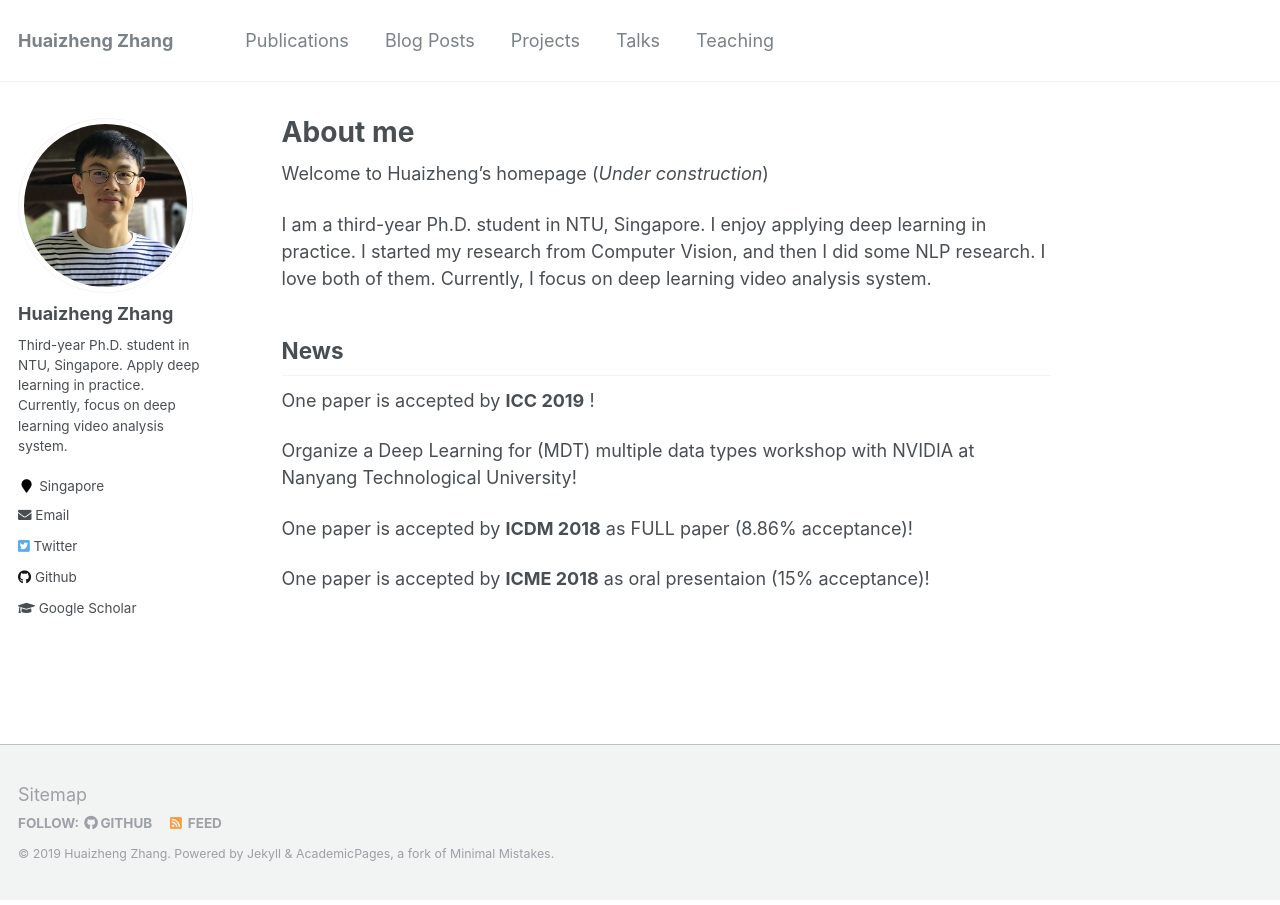
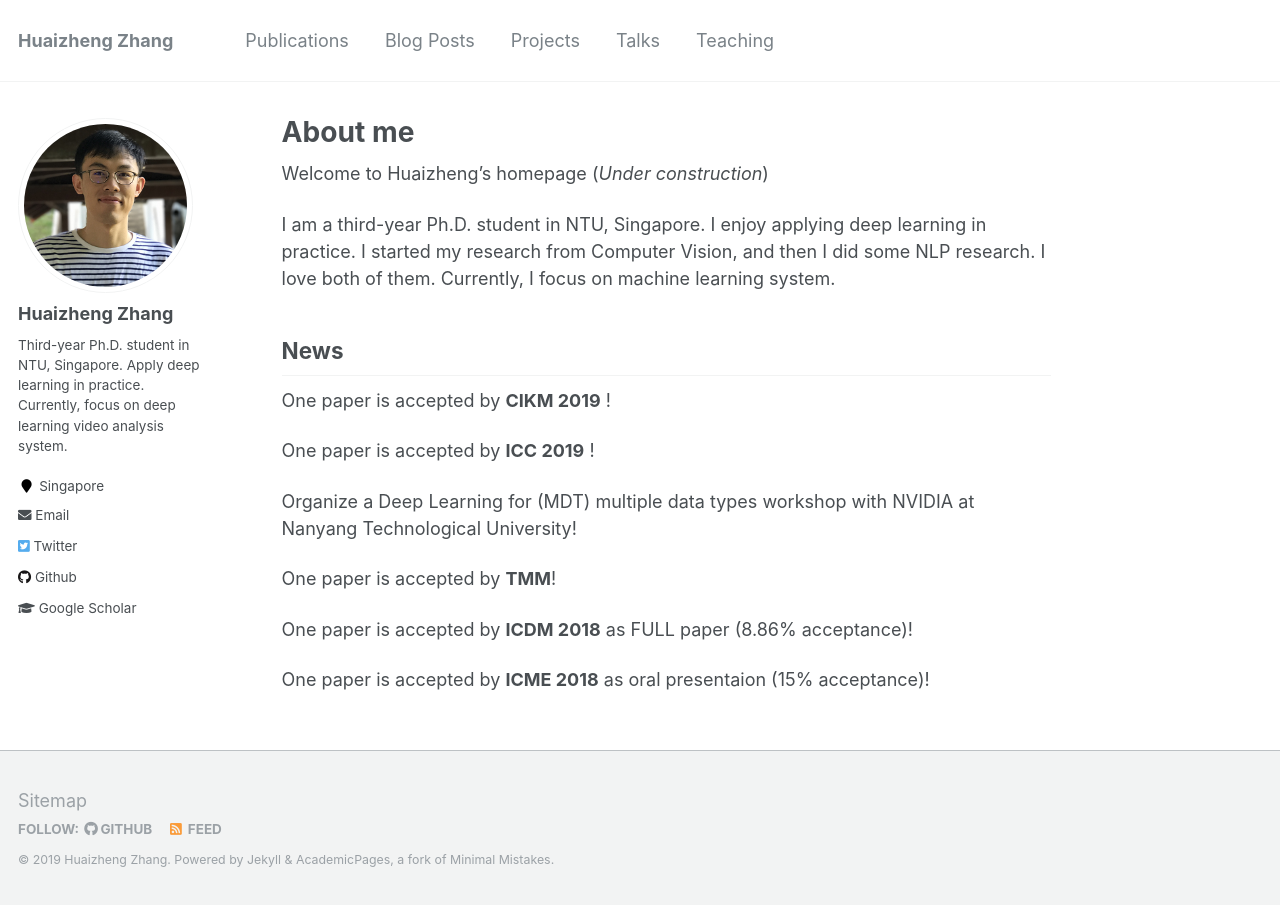
Before and after one commit to HuaizhengZhang/personal_archived, a Jekyll site: the page built from _pages/about.md, in a window 1280 px wide. Built offline with Jekyll 4.4.1, drawn with Linux system fonts in a browser that asks for light colours.

Commit message:
add CIKM paper

```diff
--- a/_pages/about.md
+++ b/_pages/about.md
@@ -12,15 +12,19 @@
 
 I am a third-year Ph.D. student in NTU, Singapore. I enjoy applying deep learning in practice.
 I started my research from Computer Vision, and then I did some NLP research. I love both of them.
-Currently, I focus on deep learning video analysis system.
+Currently, I focus on machine learning system.
 
 News
 -======
+
+One paper is accepted by **CIKM 2019** !
 
 One paper is accepted by **ICC 2019** !
 
 Organize a Deep Learning for (MDT) multiple data types workshop with NVIDIA at Nanyang Technological University!
 
+One paper is accepted by **TMM**!
+
 One paper is accepted by **ICDM 2018** as FULL paper (8.86% acceptance)!
 
 One paper is accepted by **ICME 2018** as oral presentaion (15% acceptance)!
```
